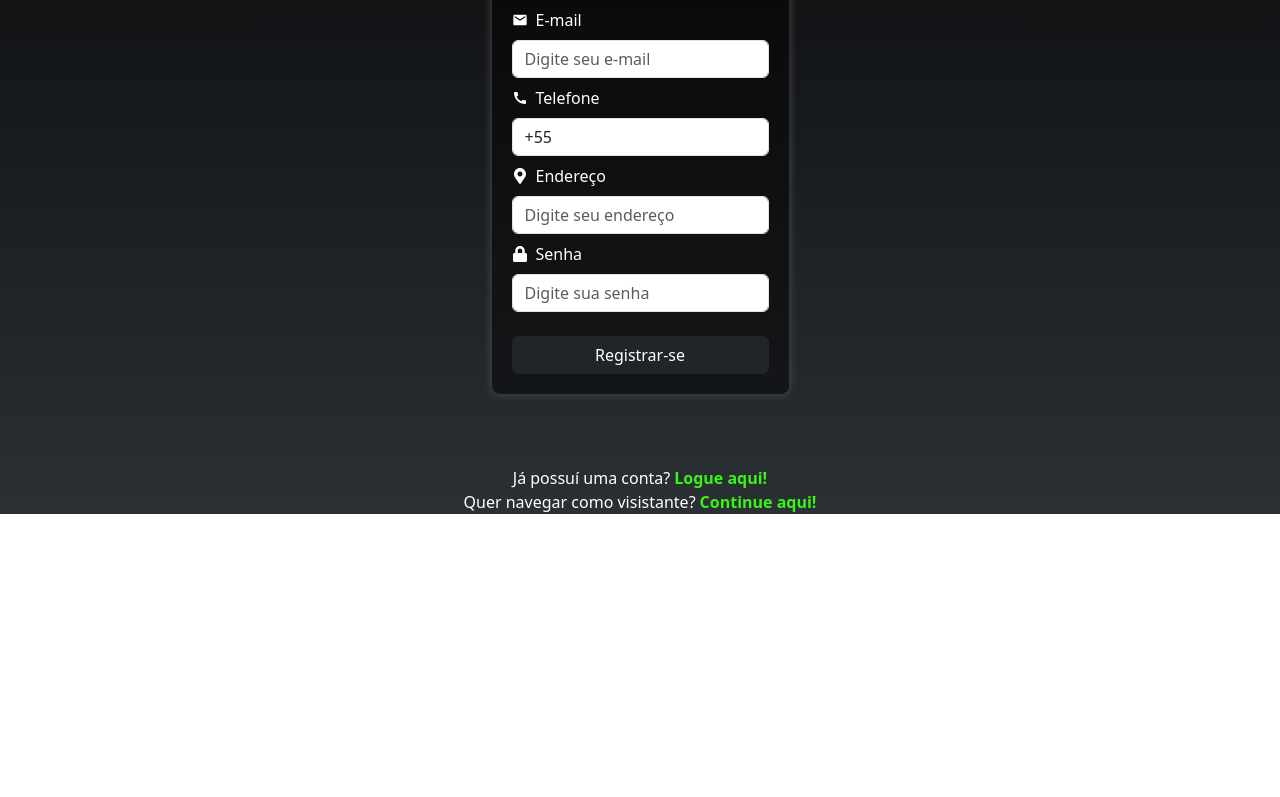
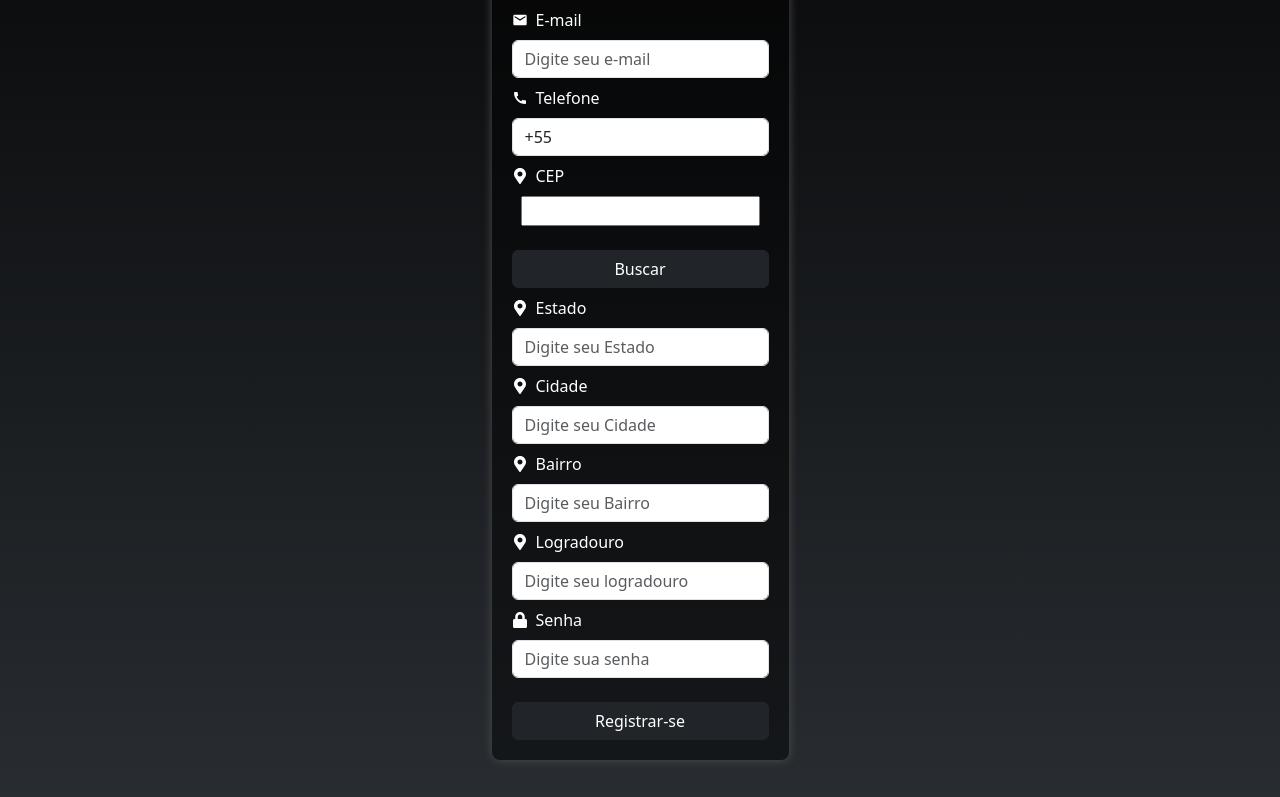
Before and after one commit to Our-time-Fatec/API-2023_2-Front, a React (Create React App) app: page /register in a window 1280 px wide. Shown: the part 493-1290 px from the top of the page. Before the commit the page ends 1007 px from the top, so only its background shows below. Built offline with nearby package versions, Linux system fonts and the light colour scheme.

Commit message:
adicionando input e busca por cep para preencher endereço

```diff
--- a/package.json
+++ b/package.json
@@ -19,6 +19,7 @@
     "react-bootstrap": "^2.8.0",
     "react-dom": "^18.2.0",
     "react-icons": "^4.11.0",
+    "react-input-mask": "^2.0.4",
     "react-phone-input-2": "^2.15.1",
     "react-router-dom": "^6.16.0",
     "react-scripts": "5.0.1",
@@ -52,6 +53,7 @@
   "devDependencies": {
     "@types/jsonwebtoken": "^9.0.2",
     "@types/jwt-decode": "^3.1.0",
+    "@types/react-input-mask": "^3.0.4",
     "@types/react-router-dom": "^5.3.3"
   }
 }
--- a/src/interfaces/User.ts
+++ b/src/interfaces/User.ts
@@ -8,7 +8,11 @@ interface User {
     email: string;
     password?: string;
     telefone: string;
+    cep: string;
     endereco: string;
+    bairro: string;
+    cidade: string;
+    uf: string;
     longitude?: number;
     latitude?: number;
     isAlugando?: boolean;
--- a/src/pages/User/Cadastro/index.tsx
+++ b/src/pages/User/Cadastro/index.tsx
@@ -8,7 +8,9 @@ import NavBar from '../../../components/NavBar';
 import User from '../../../interfaces/User';
 import { Link } from 'react-router-dom';
 import PhoneInput from 'react-phone-input-2';
+import InputMask from 'react-input-mask';
 import './cadastro.css';
+import axios from 'axios';
 
 
 const RegisterPage: React.FC = () => {
@@ -20,7 +22,11 @@ const RegisterPage: React.FC = () => {
         email: "",
         password: "",
         telefone: "",
-        endereco: ""
+        cep: "",
+        endereco: "",
+        bairro: "",
+        cidade: "",
+        uf: ""
     });
 
     function updateForm(e: ChangeEvent<HTMLInputElement | HTMLSelectElement>) {
@@ -32,6 +38,32 @@ const RegisterPage: React.FC = () => {
         })
     };
 
+    const handleGetEndereco = async () => {
+        console.log(formState.cep)
+        try {
+
+            const response = await axios.get(`https://viacep.com.br/ws/${formState.cep}/json/`);
+            const addressInfo = response.data;
+
+            setFormState({
+                ...formState,
+                cep: addressInfo.cep,
+                endereco: addressInfo.logradouro,
+                bairro: addressInfo.bairro,
+                cidade: addressInfo.localidade,
+                uf: addressInfo.uf,
+            })
+        } catch (error) {
+            console.error('Erro ao buscar informações do CEP:', error);
+            setFormState({
+                ...formState,
+                endereco: '',
+                bairro: '',
+                cidade: '',
+                uf: '',
+            })
+        }
+    }
 
     const handleRegister = async (e: ChangeEvent<HTMLFormElement>) => {
         e.preventDefault();
@@ -94,11 +126,59 @@ const RegisterPage: React.FC = () => {
                                 }}
                             />
                         </Form.Group>
-                        <Form.Group controlId="formEndereco">
-                            <Form.Label className='d-flex align-items-center gap-2'><FaMapMarkerAlt /><span>Endereço</span></Form.Label>
+                        <Form.Group controlId="formCep">
+                            <Form.Label className='d-flex align-items-center gap-2'><FaMapMarkerAlt /><span>CEP</span></Form.Label>
+                            {/* Input causando erro no console, manter temporario e trocar futuramente por outro */}
+                            <InputMask
+                                type='text'
+                                name='cep'
+                                mask="99999-999"
+                                value={formState.cep}
+                                onChange={(e: ChangeEvent<HTMLInputElement>) => updateForm(e)}
+                            />
+                        </Form.Group>
+                        {/* Botão de buscar endereço em local temporario, trocar futuramente */}
+                        <Button variant="dark" onClick={handleGetEndereco} className='mt-3' >
+                            Buscar
+                        </Button>
+                        <Form.Group controlId="formEstado">
+                            <Form.Label className='d-flex align-items-center gap-2'><FaMapMarkerAlt /><span>Estado</span></Form.Label>
                             <Form.Control
                                 type="text"
-                                placeholder="Digite seu endereço"
+                                placeholder="Digite seu Estado"
+                                name="uf"
+                                required
+                                value={formState.uf}
+                                onChange={(e: ChangeEvent<HTMLInputElement>) => updateForm(e)}
+                            />
+                        </Form.Group>
+                        <Form.Group controlId="formCidade">
+                            <Form.Label className='d-flex align-items-center gap-2'><FaMapMarkerAlt /><span>Cidade</span></Form.Label>
+                            <Form.Control
+                                type="text"
+                                placeholder="Digite seu Cidade"
+                                name="cidade"
+                                required
+                                value={formState.cidade}
+                                onChange={(e: ChangeEvent<HTMLInputElement>) => updateForm(e)}
+                            />
+                        </Form.Group>
+                        <Form.Group controlId="formBairro">
+                            <Form.Label className='d-flex align-items-center gap-2'><FaMapMarkerAlt /><span>Bairro</span></Form.Label>
+                            <Form.Control
+                                type="text"
+                                placeholder="Digite seu Bairro"
+                                name="bairro"
+                                required
+                                value={formState.bairro}
+                                onChange={(e: ChangeEvent<HTMLInputElement>) => updateForm(e)}
+                            />
+                        </Form.Group>
+                        <Form.Group controlId="formLogradouro">
+                            <Form.Label className='d-flex align-items-center gap-2'><FaMapMarkerAlt /><span>Logradouro</span></Form.Label>
+                            <Form.Control
+                                type="text"
+                                placeholder="Digite seu logradouro"
                                 name="endereco"
                                 required
                                 value={formState.endereco}
--- a/src/pages/User/Editar/index.tsx
+++ b/src/pages/User/Editar/index.tsx
@@ -18,7 +18,11 @@ const EditarUser: React.FC = () => {
         username: "",
         email: "",
         telefone: "",
-        endereco: ""
+        cep: "",
+        endereco: "",
+        bairro: "",
+        cidade: "",
+        uf: ""
     });
 
     async function getUser() {
```
Also changed, not shown: 1 other file (tests, documents, lock files or other folders).
